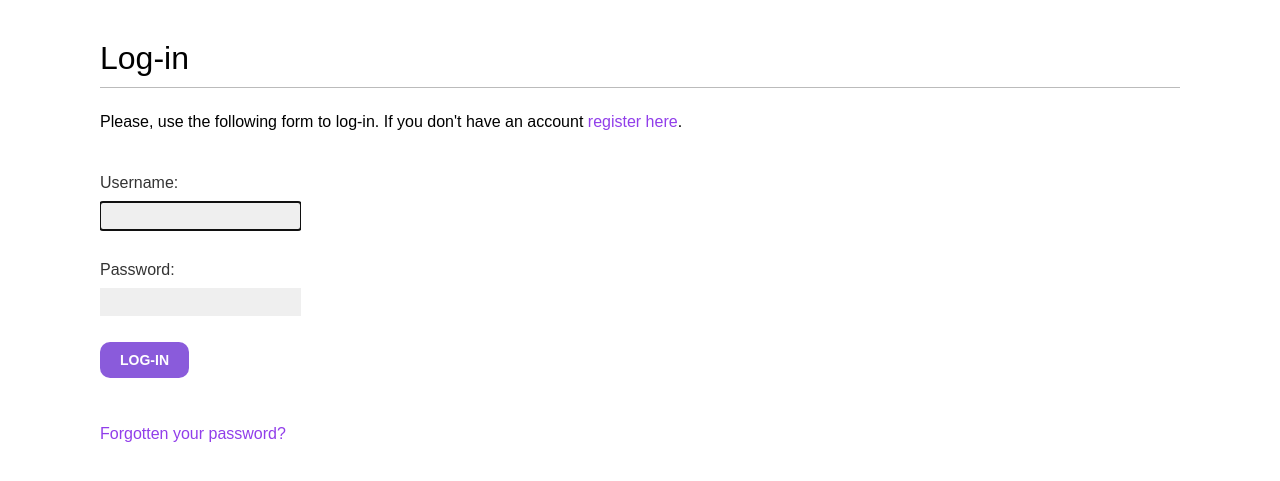
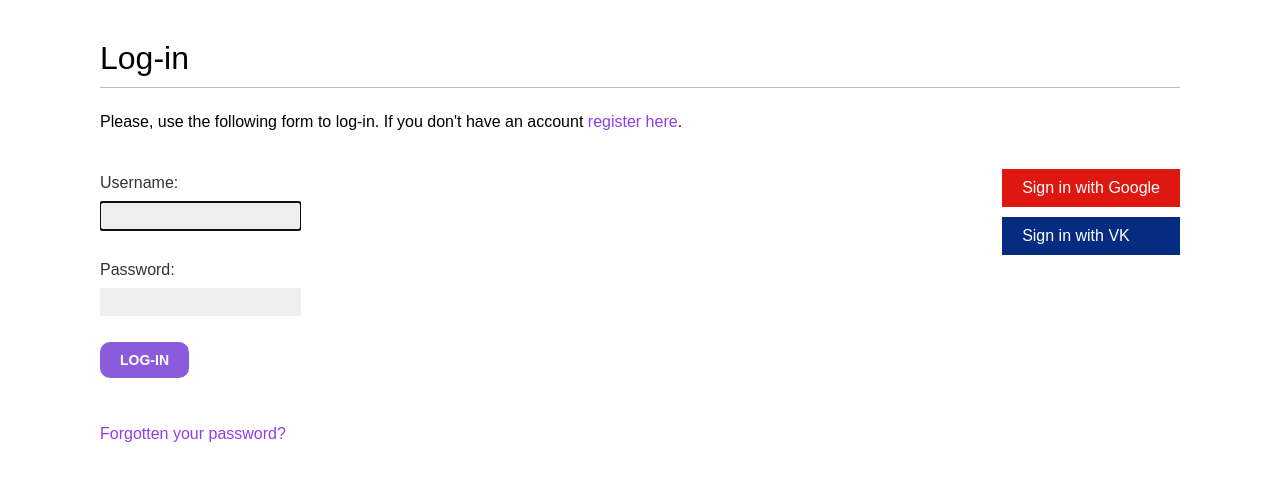
Before and after one commit to LensneL/bookmarks, a Django app: page /account/login/ in a window 1280 px wide. Shown: the part 47-528 px from the top of the page. Run offline with Django 4.2, Linux system fonts and the light colour scheme; some web fonts are replaced.

Commit message:
add aut with vk and improve login html

```diff
--- a/account/static/css/base.css
+++ b/account/static/css/base.css
@@ -236,8 +236,8 @@ ul.messages li a.close {
     background: #3b5399;
 }
 
-.social li.twitter {
-    background: #fff
+.social li.vk {
+    background: #052c81
 }
 
 .social li.google {
--- a/account/templates/registration/login.html
+++ b/account/templates/registration/login.html
@@ -27,4 +27,18 @@
             </a>
         </p>
     </div>
+    <div class="social">
+        <ul>
+            <li class="google">
+                <a href="{% url "social:begin" "google-oauth2" %}">
+                    Sign in with Google
+                </a>
+            </li>
+            <li class="vk">
+                <a href="{% url "social:begin" "vk-oauth2" %}">
+                    Sign in with VK
+                </a>
+            </li>
+        </ul>
+    </div>
 {% endblock %}
--- a/bookmarks/settings.py
+++ b/bookmarks/settings.py
@@ -24,7 +24,7 @@ SECRET_KEY = 'django-insecure-p-9g6o7t^ei$hba9b0sxe02gl%#vg2uw)pwk2#o5b*vm$t1&5!
 # SECURITY WARNING: don't run with debug turned on in production!
 DEBUG = True
 
-ALLOWED_HOSTS = ['*']
+ALLOWED_HOSTS = ['lens.com', 'localhost', '127.0.0.1']
 
 # Application definition
 
@@ -143,6 +143,8 @@ AUTHENTICATION_BACKENDS = [
 
 SOCIAL_AUTH_GOOGLE_OAUTH2_KEY = '592054440948-ll5dkai6l3vloaafersjrg7hb54tlrjv.apps.googleusercontent.com'
 SOCIAL_AUTH_GOOGLE_OAUTH2_SECRET = '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'
+SOCIAL_AUTH_VK_OAUTH2_KEY = '51725718'
+SOCIAL_AUTH_VK_OAUTH2_SECRET = 'vliJ7JDzjLNJdJ0rHVhk'
 
 SOCIAL_AUTH_PIPELINE = [
     'social_core.pipeline.social_auth.social_details',
--- a/images/templates/images/image/create.html
+++ b/images/templates/images/image/create.html
@@ -2,7 +2,7 @@
 {% block title %}Bookmark an image{% endblock %}
 {% block content %}
     <h1>Bookmark an image</h1>
-    <img src="{{ request.GET.url }}" class="image-preview">
+    <img src="{{ request.GET.url }}" class="image-preview" width="50" height="50">
     <form method="post">
         {{ form.as_p }}
         {% csrf_token %}
```
Also changed, not shown: account/templates/account/login.html (+0 -7 lines), media/users/2023/08/09/photo_2023-08-01_19-59-36.jpg (added).
